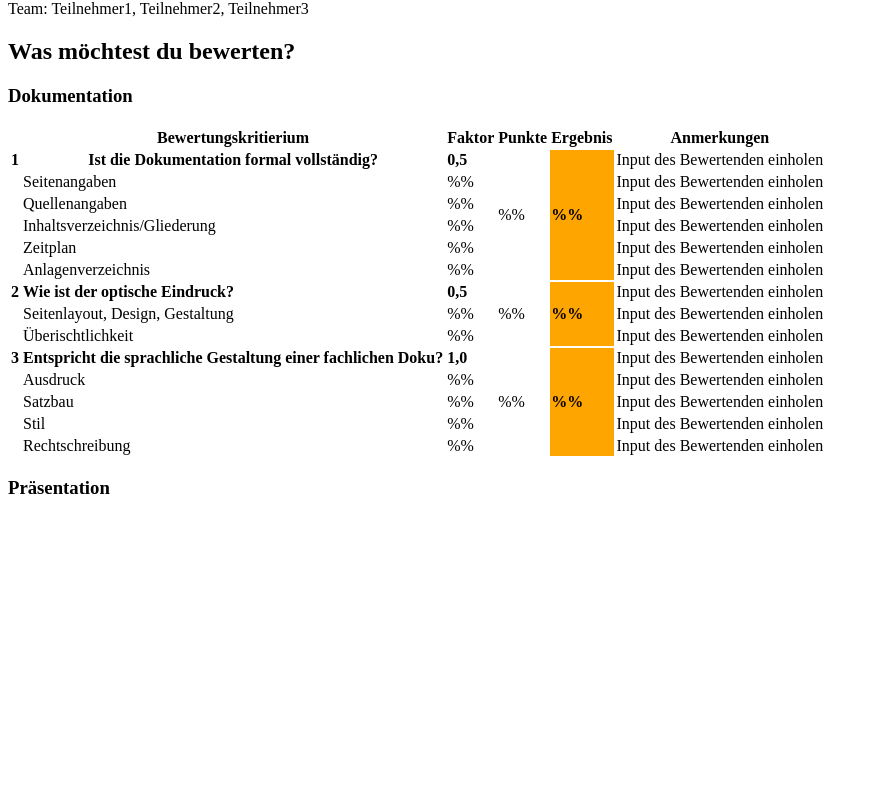
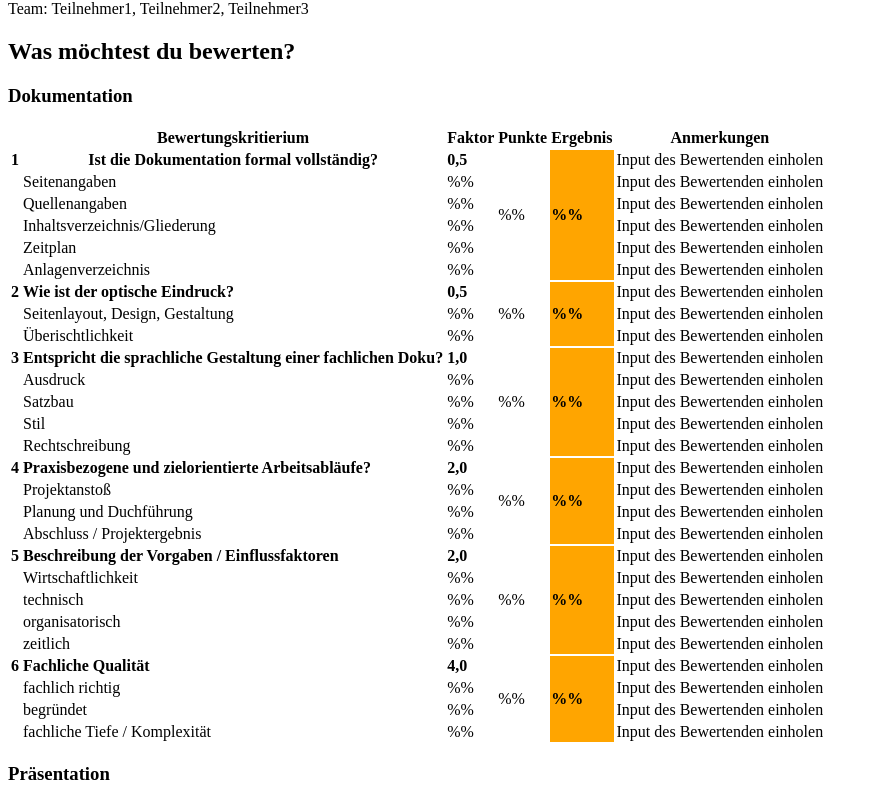
Before and after one commit to Kaarjalan/ModulbewertungFrontend, an Angular app: page / in a window 1280 px wide. Shown: the part 441-1244 px from the top of the page, without its empty margins (0-878 px from the left). Before the commit the page ends 958 px from the top, so only its background shows below. Built offline with nearby package versions, Linux system fonts and the light colour scheme.

Commit message:
Dokumentation-Tabelle vollständig

```diff
--- a/src/app/documentation/documentation.component.html
+++ b/src/app/documentation/documentation.component.html
@@ -118,6 +118,94 @@
                 <td>%%</td>
                 <td>Input des Bewertenden einholen</td>
             </tr>
+            <!-- 4. Praxisbezogene und zielorientierte Arbeitsabläufe?-->
+            <tr>
+                <td><b>4</b></td>
+                <td><b>Praxisbezogene und zielorientierte Arbeitsabläufe?</b></td>
+                <td><b>2,0</b></td>
+                <td rowspan="4">%%</td>
+                <td rowspan="4"><b>%%</b></td>
+                <td>Input des Bewertenden einholen</td>
+            </tr>
+            <tr>
+                <td>    </td>
+                <td>Projektanstoß</td>
+                <td>%%</td>
+                <td>Input des Bewertenden einholen</td>
+            </tr>
+            <tr>
+                <td>    </td>
+                <td>Planung und Duchführung</td>
+                <td>%%</td>
+                <td>Input des Bewertenden einholen</td>
+            </tr>
+            <tr>
+                <td>    </td>
+                <td>Abschluss / Projektergebnis</td>
+                <td>%%</td>
+                <td>Input des Bewertenden einholen</td>
+            </tr>
+
+            <!-- 5. Beschreibung der Vorgaben / Einflussfaktoren-->
+            <tr>
+                <td><b>5</b></td>
+                <td><b>Beschreibung der Vorgaben / Einflussfaktoren</b></td>
+                <td><b>2,0</b></td>
+                <td rowspan="5">%%</td>
+                <td rowspan="5"><b>%%</b></td>
+                <td>Input des Bewertenden einholen</td>
+            </tr>
+            <tr>
+                <td>    </td>
+                <td>Wirtschaftlichkeit</td>
+                <td>%%</td>
+                <td>Input des Bewertenden einholen</td>
+            </tr>
+            <tr>
+                <td>    </td>
+                <td>technisch</td>
+                <td>%%</td>
+                <td>Input des Bewertenden einholen</td>
+            </tr>
+            <tr>
+                <td>    </td>
+                <td>organisatorisch</td>
+                <td>%%</td>
+                <td>Input des Bewertenden einholen</td>
+            </tr>
+            <tr>
+                <td>    </td>
+                <td>zeitlich</td>
+                <td>%%</td>
+                <td>Input des Bewertenden einholen</td>
+            </tr>
+            <!-- 6. Fachliche Qualität-->
+            <tr>
+                <td><b>6</b></td>
+                <td><b>Fachliche Qualität</b></td>
+                <td><b>4,0</b></td>
+                <td rowspan="4">%%</td>
+                <td rowspan="4"><b>%%</b></td>
+                <td>Input des Bewertenden einholen</td>
+            </tr>
+            <tr>
+                <td>    </td>
+                <td>fachlich richtig</td>
+                <td>%%</td>
+                <td>Input des Bewertenden einholen</td>
+            </tr>
+            <tr>
+                <td>    </td>
+                <td>begründet</td>
+                <td>%%</td>
+                <td>Input des Bewertenden einholen</td>
+            </tr>
+            <tr>
+                <td>    </td>
+                <td>fachliche Tiefe / Komplexität</td>
+                <td>%%</td>
+                <td>Input des Bewertenden einholen</td>
+            </tr>
         </tbody>
     </table>
 </div>
```
